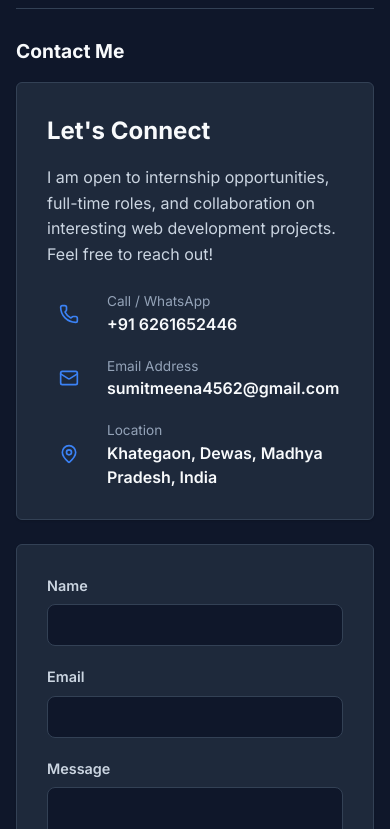
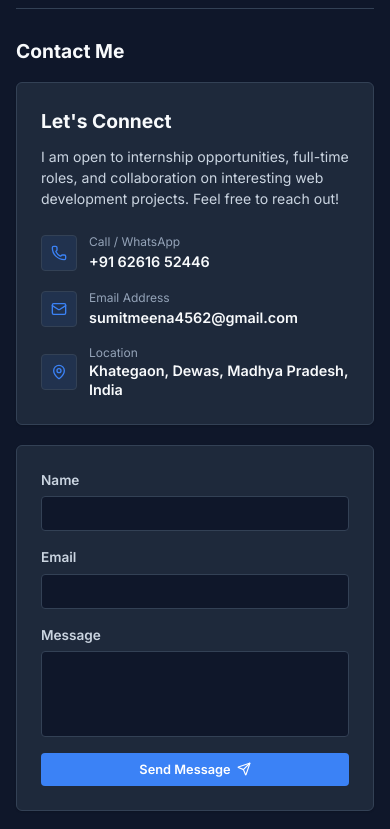
Before and after one commit to sumitmeena4562/my-portfolio, a React (Vite) app: page / in a window 390 px wide. Shown: the part 5795-6624 px from the top of the page. Built offline with nearby package versions, Linux system fonts and the light colour scheme.

Commit message:
style: format contact phone number for display consistency

```diff
--- a/src/components/Contact.jsx
+++ b/src/components/Contact.jsx
@@ -6,6 +6,9 @@ const Contact = () => {
   const { phone, email, location } = resumeData.personalInfo;
   const [formState, setFormState] = useState({ name: '', email: '', message: '' });
   const [submitted, setSubmitted] = useState(false);
+
+  // Spaced format for display consistency
+  const formattedPhone = '+91 62616 52446';
 
   const handleSubmit = (e) => {
     e.preventDefault();
@@ -31,25 +34,27 @@ const Contact = () => {
       }}>
         {/* Contact Info Card */}
         <div className="glass-panel" style={{
-          padding: '30px',
+          padding: '24px',
           display: 'flex',
           flexDirection: 'column',
           justifyContent: 'space-between',
           gap: '24px',
+          backgroundColor: 'var(--bg-secondary)',
+          border: '1px solid var(--border-color)',
         }}>
           <div>
             <h3 style={{
-              fontSize: '1.5rem',
+              fontSize: '1.2rem',
               fontWeight: '700',
-              marginBottom: '16px',
+              marginBottom: '10px',
               color: 'var(--text-primary)',
             }}>
               Let's Connect
             </h3>
             <p style={{
               color: 'var(--text-secondary)',
-              fontSize: '1rem',
-              lineHeight: '1.6',
+              fontSize: '0.88rem',
+              lineHeight: '1.5',
             }}>
               I am open to internship opportunities, full-time roles, and collaboration on interesting web development projects. Feel free to reach out!
             </p>
@@ -58,27 +63,28 @@ const Contact = () => {
           <div style={{
             display: 'flex',
             flexDirection: 'column',
-            gap: '20px',
+            gap: '16px',
           }}>
             {/* Phone */}
-            <div style={{ display: 'flex', alignItems: 'center', gap: '16px' }}>
+            <div style={{ display: 'flex', alignItems: 'center', gap: '12px' }}>
               <div style={{
-                backgroundColor: 'var(--primary-glow)',
-                width: '44px',
-                height: '44px',
-                borderRadius: '50%',
+                backgroundColor: 'var(--primary-light)',
+                width: '36px',
+                height: '36px',
+                borderRadius: '4px',
                 display: 'flex',
                 alignItems: 'center',
                 justifyContent: 'center',
                 color: 'var(--primary)',
+                border: '1px solid var(--border-color)',
                 flexShrink: 0,
               }}>
-                <Phone size={20} />
+                <Phone size={16} />
               </div>
               <div>
-                <div style={{ fontSize: '0.85rem', color: 'var(--text-muted)' }}>Call / WhatsApp</div>
+                <div style={{ fontSize: '0.75rem', color: 'var(--text-muted)' }}>Call / WhatsApp</div>
                 <a href={`tel:${phone.replace(/\s+/g, '')}`} style={{
-                  fontSize: '1rem',
+                  fontSize: '0.9rem',
                   fontWeight: '600',
                   color: 'var(--text-primary)',
                   transition: 'var(--transition-smooth)',
@@ -86,30 +92,31 @@ const Contact = () => {
                 onMouseEnter={(e) => e.target.style.color = 'var(--primary)'}
                 onMouseLeave={(e) => e.target.style.color = 'var(--text-primary)'}
                 >
-                  {phone}
+                  {formattedPhone}
                 </a>
               </div>
             </div>
 
             {/* Email */}
-            <div style={{ display: 'flex', alignItems: 'center', gap: '16px' }}>
+            <div style={{ display: 'flex', alignItems: 'center', gap: '12px' }}>
               <div style={{
-                backgroundColor: 'var(--primary-glow)',
-                width: '44px',
-                height: '44px',
-                borderRadius: '50%',
+                backgroundColor: 'var(--primary-light)',
+                width: '36px',
+                height: '36px',
+                borderRadius: '4px',
                 display: 'flex',
                 alignItems: 'center',
                 justifyContent: 'center',
                 color: 'var(--primary)',
+                border: '1px solid var(--border-color)',
                 flexShrink: 0,
               }}>
-                <Mail size={20} />
+                <Mail size={16} />
               </div>
               <div>
-                <div style={{ fontSize: '0.85rem', color: 'var(--text-muted)' }}>Email Address</div>
+                <div style={{ fontSize: '0.75rem', color: 'var(--text-muted)' }}>Email Address</div>
                 <a href={`mailto:${email}`} style={{
-                  fontSize: '1rem',
+                  fontSize: '0.9rem',
                   fontWeight: '600',
                   color: 'var(--text-primary)',
                   transition: 'var(--transition-smooth)',
@@ -123,26 +130,28 @@ const Contact = () => {
             </div>
 
             {/* Location */}
-            <div style={{ display: 'flex', alignItems: 'center', gap: '16px' }}>
+            <div style={{ display: 'flex', alignItems: 'center', gap: '12px' }}>
               <div style={{
-                backgroundColor: 'var(--primary-glow)',
-                width: '44px',
-                height: '44px',
-                borderRadius: '50%',
+                backgroundColor: 'var(--primary-light)',
+                width: '36px',
+                height: '36px',
+                borderRadius: '4px',
                 display: 'flex',
                 alignItems: 'center',
                 justifyContent: 'center',
                 color: 'var(--primary)',
+                border: '1px solid var(--border-color)',
                 flexShrink: 0,
               }}>
-                <MapPin size={20} />
+                <MapPin size={16} />
               </div>
               <div>
-                <div style={{ fontSize: '0.85rem', color: 'var(--text-muted)' }}>Location</div>
+                <div style={{ fontSize: '0.75rem', color: 'var(--text-muted)' }}>Location</div>
                 <div style={{
-                  fontSize: '1rem',
+                  fontSize: '0.9rem',
                   fontWeight: '600',
                   color: 'var(--text-primary)',
+                  lineHeight: '1.3',
                 }}>
                   {location}
                 </div>
@@ -153,7 +162,9 @@ const Contact = () => {
 
         {/* Contact Form */}
         <div className="glass-panel" style={{
-          padding: '30px',
+          padding: '24px',
+          backgroundColor: 'var(--bg-secondary)',
+          border: '1px solid var(--border-color)',
         }}>
           {submitted ? (
             <div style={{
@@ -162,22 +173,22 @@ const Contact = () => {
               alignItems: 'center',
               justifyContent: 'center',
               height: '100%',
-              minHeight: '280px',
+              minHeight: '220px',
               textAlign: 'center',
-              gap: '16px',
+              gap: '12px',
             }}>
-              <CheckCircle size={60} style={{ color: '#27c93f' }} />
-              <h3 style={{ fontSize: '1.5rem', fontWeight: '700', color: 'var(--text-primary)' }}>Message Sent!</h3>
-              <p style={{ color: 'var(--text-secondary)' }}>Thank you for reaching out, Sumit will get back to you shortly.</p>
+              <CheckCircle size={48} style={{ color: 'var(--primary)' }} />
+              <h3 style={{ fontSize: '1.2rem', fontWeight: '700', color: 'var(--text-primary)' }}>Message Sent!</h3>
+              <p style={{ color: 'var(--text-secondary)', fontSize: '0.85rem' }}>Thank you for reaching out, Sumit will get back to you shortly.</p>
             </div>
           ) : (
             <form onSubmit={handleSubmit} style={{
               display: 'flex',
               flexDirection: 'column',
-              gap: '20px',
+              gap: '16px',
             }}>
-              <div style={{ display: 'flex', flexDirection: 'column', gap: '8px' }}>
-                <label htmlFor="name" style={{ fontSize: '0.9rem', fontWeight: '600', color: 'var(--text-secondary)' }}>Name</label>
+              <div style={{ display: 'flex', flexDirection: 'column', gap: '6px' }}>
+                <label htmlFor="name" style={{ fontSize: '0.85rem', fontWeight: '600', color: 'var(--text-secondary)' }}>Name</label>
                 <input
                   type="text"
                   id="name"
@@ -186,11 +197,12 @@ const Contact = () => {
                   onChange={handleChange}
                   required
                   style={{
-                    padding: '12px 16px',
-                    borderRadius: '8px',
+                    padding: '8px 12px',
+                    borderRadius: '4px',
                     border: '1px solid var(--border-color)',
                     backgroundColor: 'var(--bg-primary)',
                     color: 'var(--text-primary)',
+                    fontSize: '0.88rem',
                     outline: 'none',
                     transition: 'var(--transition-smooth)',
                   }}
@@ -199,8 +211,8 @@ const Contact = () => {
                 />
               </div>
 
-              <div style={{ display: 'flex', flexDirection: 'column', gap: '8px' }}>
-                <label htmlFor="email" style={{ fontSize: '0.9rem', fontWeight: '600', color: 'var(--text-secondary)' }}>Email</label>
+              <div style={{ display: 'flex', flexDirection: 'column', gap: '6px' }}>
+                <label htmlFor="email" style={{ fontSize: '0.85rem', fontWeight: '600', color: 'var(--text-secondary)' }}>Email</label>
                 <input
                   type="email"
                   id="email"
@@ -209,11 +221,12 @@ const Contact = () => {
                   onChange={handleChange}
                   required
                   style={{
-                    padding: '12px 16px',
-                    borderRadius: '8px',
+                    padding: '8px 12px',
+                    borderRadius: '4px',
                     border: '1px solid var(--border-color)',
                     backgroundColor: 'var(--bg-primary)',
                     color: 'var(--text-primary)',
+                    fontSize: '0.88rem',
                     outline: 'none',
                     transition: 'var(--transition-smooth)',
                   }}
@@ -222,8 +235,8 @@ const Contact = () => {
                 />
               </div>
 
-              <div style={{ display: 'flex', flexDirection: 'column', gap: '8px' }}>
-                <label htmlFor="message" style={{ fontSize: '0.9rem', fontWeight: '600', color: 'var(--text-secondary)' }}>Message</label>
+              <div style={{ display: 'flex', flexDirection: 'column', gap: '6px' }}>
+                <label htmlFor="message" style={{ fontSize: '0.85rem', fontWeight: '600', color: 'var(--text-secondary)' }}>Message</label>
                 <textarea
                   id="message"
                   name="message"
@@ -232,11 +245,12 @@ const Contact = () => {
                   required
                   rows="4"
                   style={{
-                    padding: '12px 16px',
-                    borderRadius: '8px',
+                    padding: '8px 12px',
+                    borderRadius: '4px',
                     border: '1px solid var(--border-color)',
                     backgroundColor: 'var(--bg-primary)',
                     color: 'var(--text-primary)',
+                    fontSize: '0.88rem',
                     outline: 'none',
                     resize: 'none',
                     transition: 'var(--transition-smooth)',
@@ -248,9 +262,9 @@ const Contact = () => {
 
               <button type="submit" className="btn btn-primary" style={{
                 alignSelf: 'flex-start',
-                padding: '12px 30px',
+                padding: '8px 20px',
               }}>
-                Send Message <Send size={16} />
+                Send Message <Send size={14} />
               </button>
             </form>
           )}
@@ -261,7 +275,7 @@ const Contact = () => {
         @media (max-width: 768px) {
           #contact > div {
             grid-template-columns: 1fr !important;
-            gap: 24px !important;
+            gap: 20px !important;
           }
         }
       `}</style>
```
